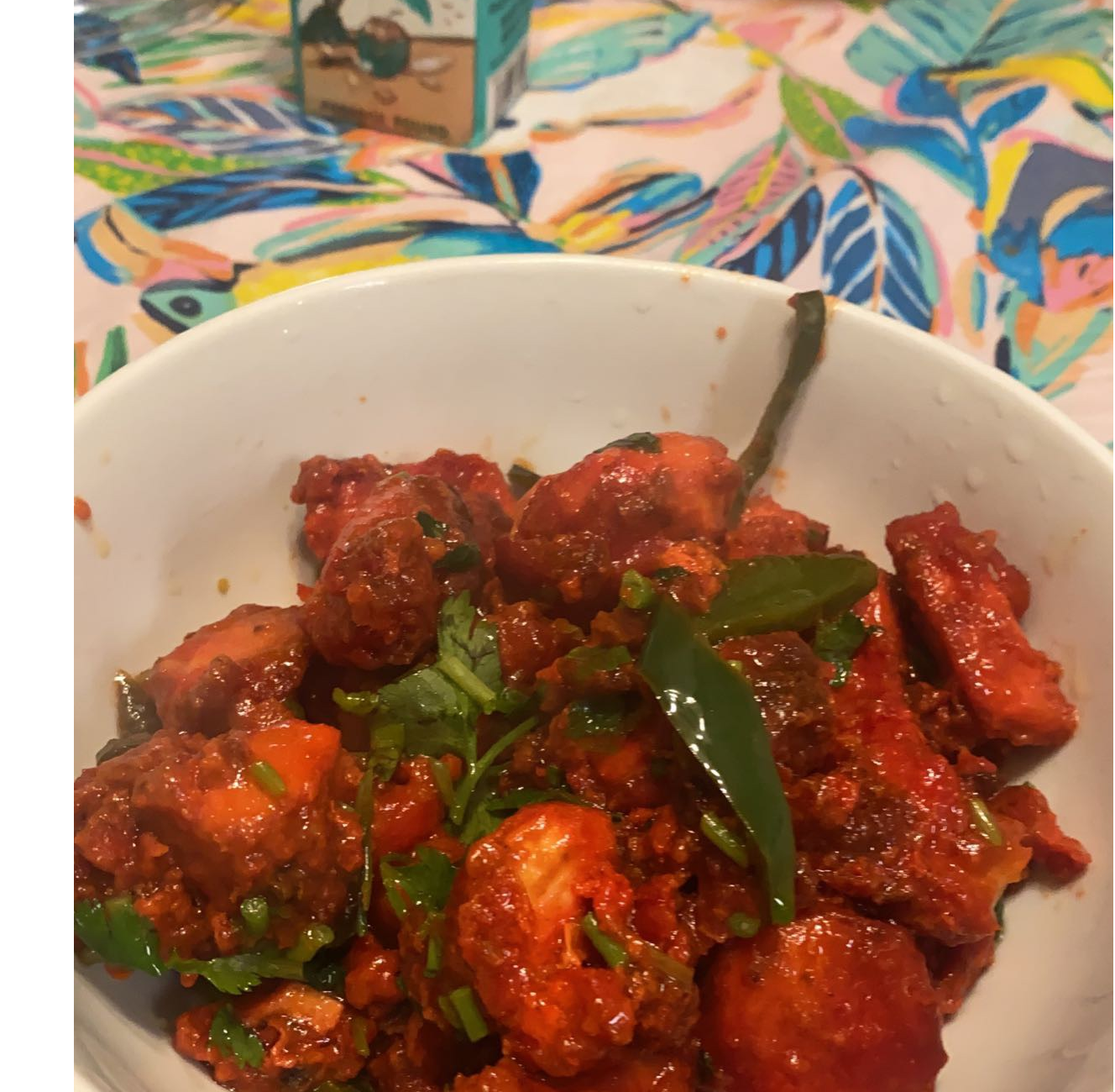
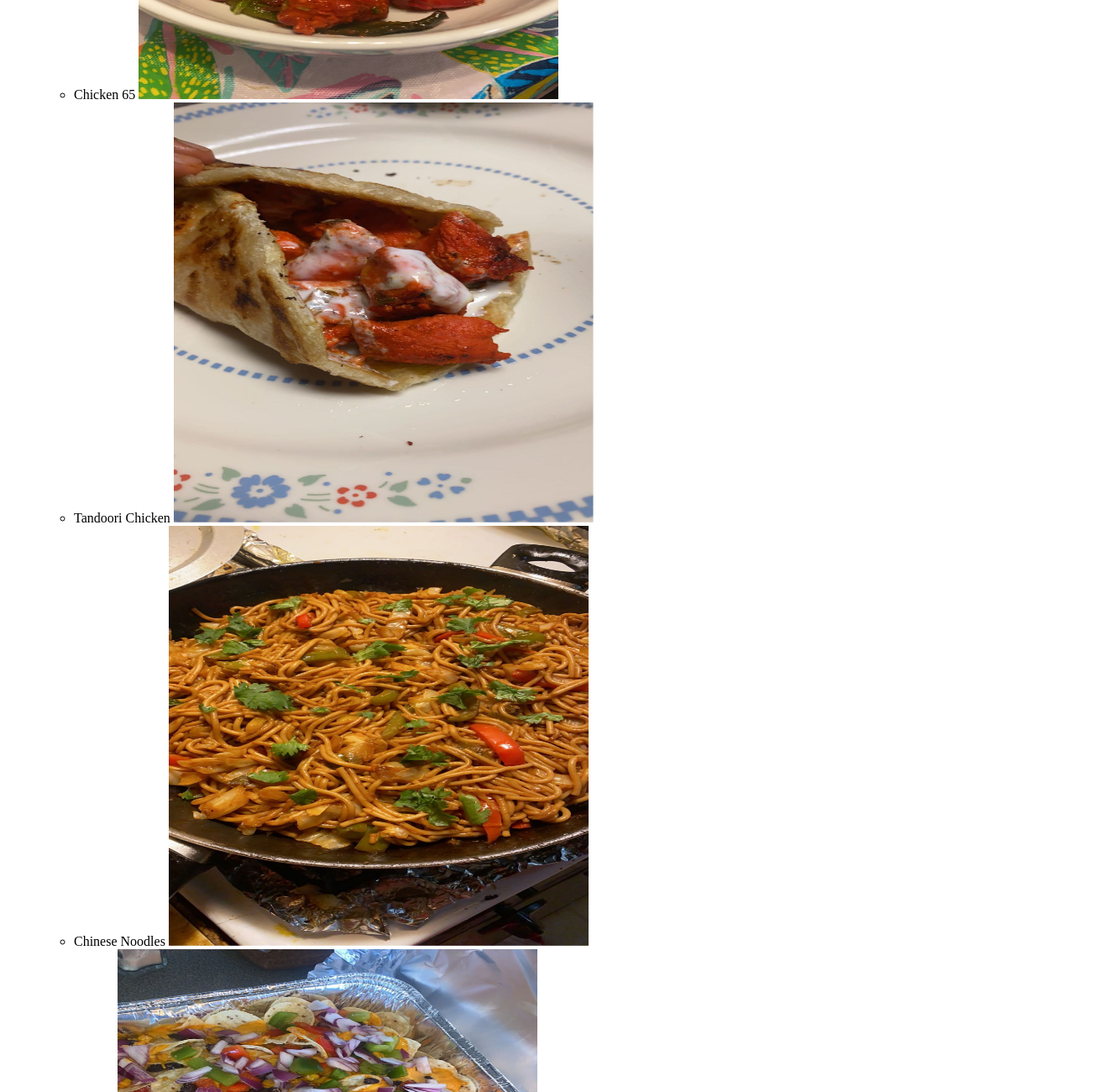
Before and after one commit to azki4/project1, a plain HTML site: page hobbies.html in a window 1280 px wide. Shown: the part 600-1900 px from the top of the page at 84% size, 1328 px wide, since content can reach past the window. Drawn offline with Linux system fonts and the light colour scheme.

Commit message:
resizing images

```diff
--- a/hobbies.html
+++ b/hobbies.html
@@ -13,11 +13,11 @@
     <p><strong>Cooking:</strong></p>
     <p>Some of the dishes I can make are:</p>
     <ul>
-        <li>Chicken 65 <img src="IMG_2666.JPG" alt="Chicken 65"></li>
-        <li>Tandoori Chicken <img src="IMG_2668.JPG" alt="Tandoori Chicken"></li>
-        <li>Chinese Noodles <img src="IMG_2669.JPG" alt="Chinese Noodles"></li>
-        <li>Nachos <img src="IMG_2667.JPG" alt="Nachos"></li>
-        <li>Flan <img src="IMG_2664.JPG" alt="Flan"></li>
+        <li>Chicken 65 <img src="IMG_2666.JPG" width="500" height="500" alt="Chicken 65"></li>
+        <li>Tandoori Chicken <img src="IMG_2668.JPG" width="500" height="500" alt="Tandoori Chicken"></li>
+        <li>Chinese Noodles <img src="IMG_2669.JPG" width="500" height="500" alt="Chinese Noodles"></li>
+        <li>Nachos <img src="IMG_2667.JPG" width="500" height="500" alt="Nachos"></li>
+        <li>Flan <img src="IMG_2664.JPG" width="500" height="500" alt="Flan"></li>
     </ul>
     <p><strong>Graphic Designing</strong></P>
 	<p><img src="me.png" alt="Graphic Design"></p>
```
